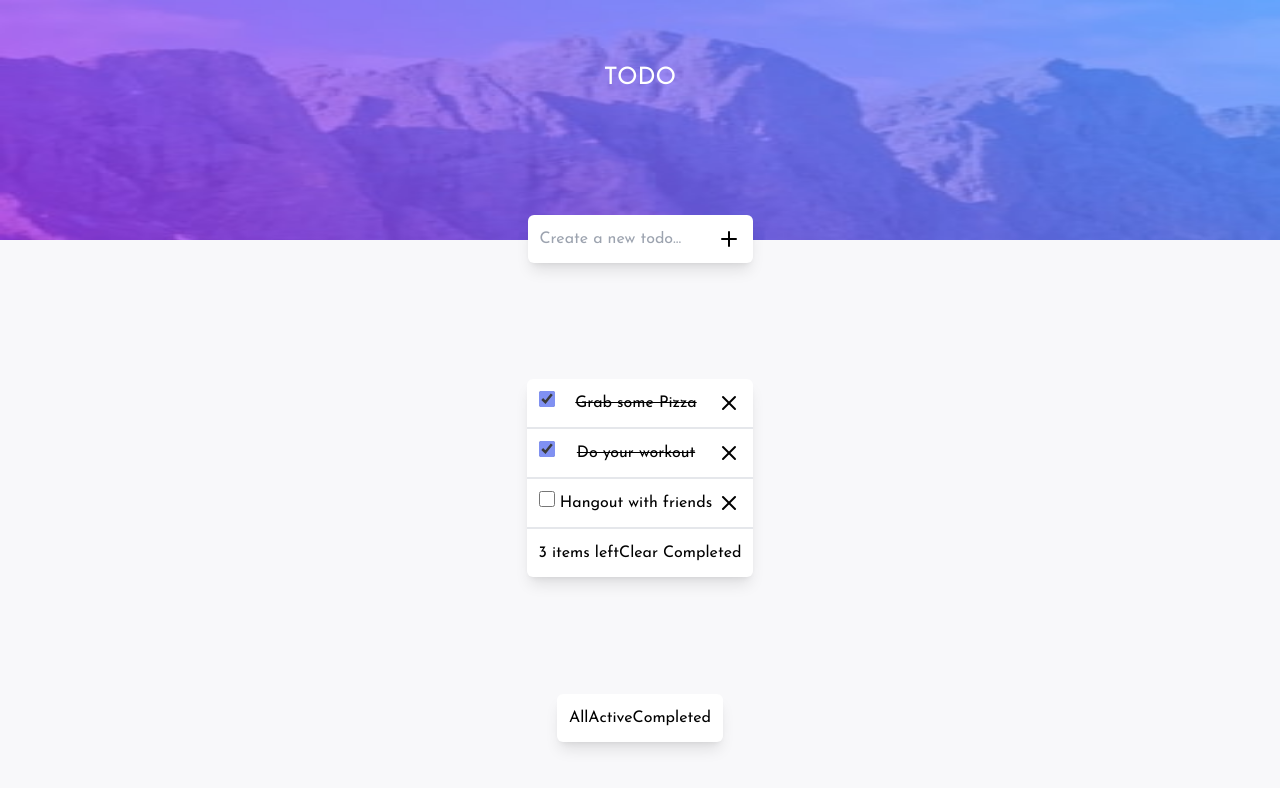
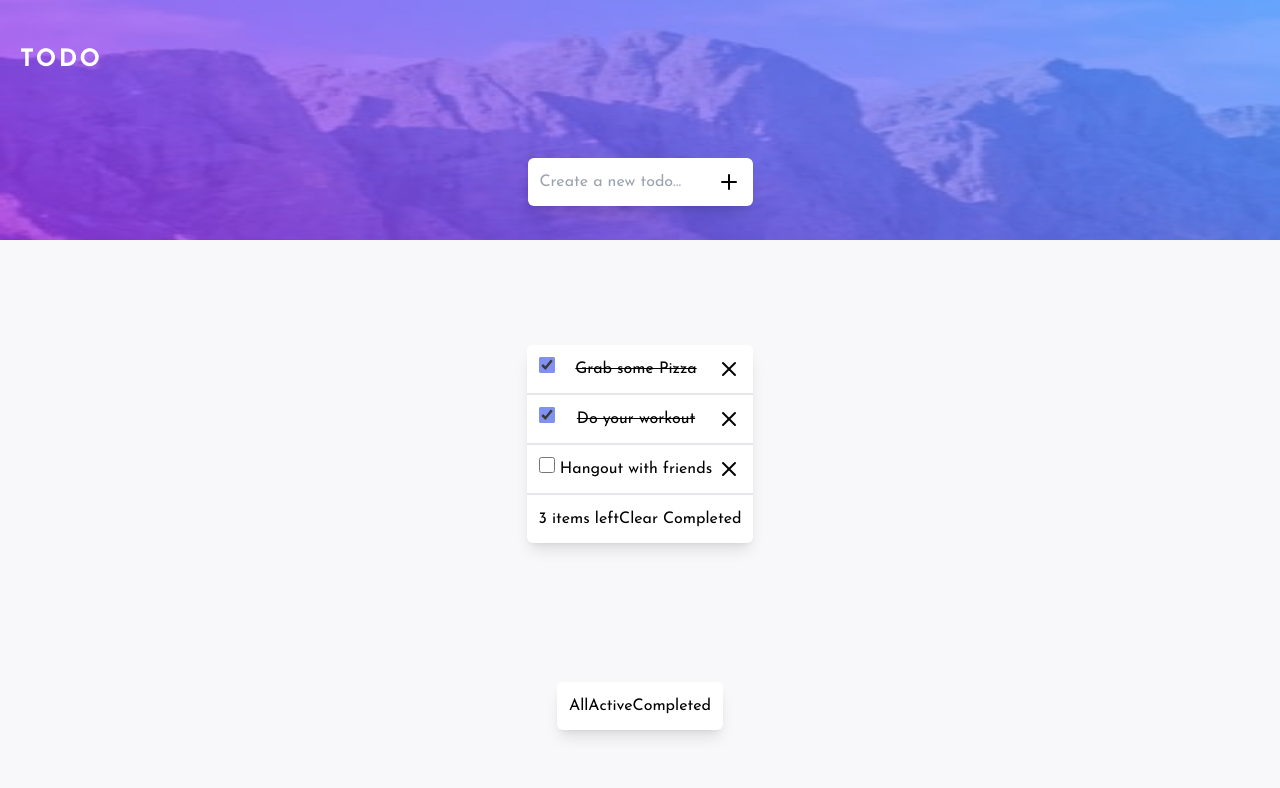
Before and after one commit to thiagoRibasMiranda/todo-app, a React (Create React App) app: page / in a window 1280 px wide. Shown: the top 788 px of the page. Built offline with nearby package versions, Linux system fonts and the light colour scheme.

Commit message:
style: add more style to the App

```diff
--- a/src/App.jsx
+++ b/src/App.jsx
@@ -71,7 +71,9 @@ function App() {
 
   return (
     <div className="p-0 m-0 flex flex-col bg-white-f8 bg-no-repeat bg-[length:100%_30%] bg-mobile-light w-full h-screen">
-      <h1 className="m-0 m-auto p-1 m-4 m-auto text-white text-2xl">TODO</h1>
+      <h1 className="p-1 mt-10 mb-2 mx-4 font-bold text-white tracking-widest text-2xl">
+        TODO
+      </h1>
       <InputTask addTask={addTask} />
       <TodoList
         displayTasks={displayTasks}
```
